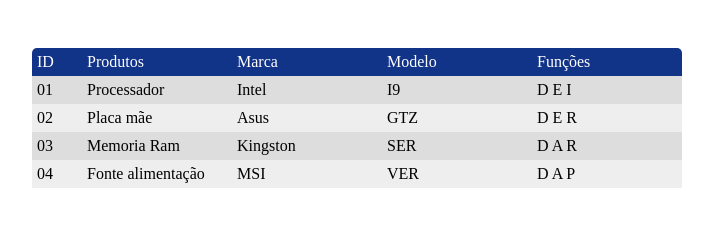
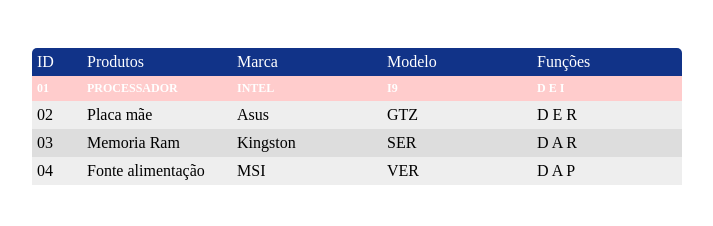
Before and after one commit to Johnhelder/dataGrid, a plain HTML site: page index.html in a window 1280 px wide. In both pictures the pointer is over the element 640 px from the left and 90 px from the top of the page. Shown: the whole page, without its empty margins (283-996 px from the left). Drawn offline with Linux system fonts and the light colour scheme; a script that the page names is missing.

Commit message:
Adicionando hover nas linhas do grid

```diff
--- a/assets/css/style.css
+++ b/assets/css/style.css
@@ -52,6 +52,16 @@ body{
 .dgvLinha:nth-child(even){
   background-color: #eee;
 }
+
+.dgvLinha:hover{
+  background-color: #fcc;
+  color: #fff;
+  cursor: pointer;
+  text-transform: uppercase;
+  font-size: 12px;
+  font-weight: bold;
+}
+
 .c1{
   width: 50px;
 }
```
